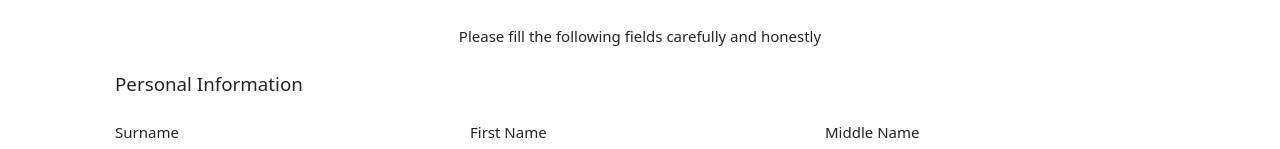
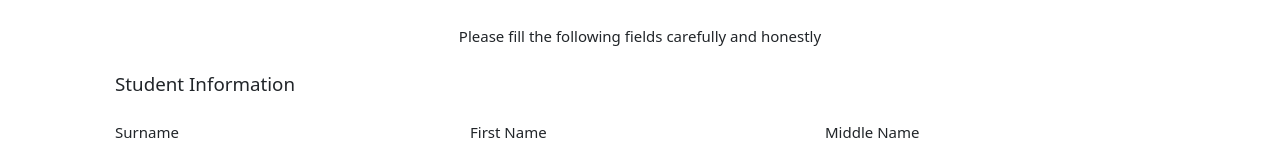
Before and after one commit to Unlimited-demi/ECE-STUDENT-REGISTRATION-PAGE, a React (Vite) app: page / in a window 1280 px wide. Shown: the part 263-412 px from the top of the page. Built offline with nearby package versions, Linux system fonts and the light colour scheme; no server answers.

Commit message:
I think everything is good now just remaining the API end-point

```diff
--- a/src/component/student_form1.jsx
+++ b/src/component/student_form1.jsx
@@ -415,7 +415,7 @@ export default function Form1({ submisssion, getData }) {
   // Components
   return (
     <>
-      <div className="fs-5 mt-2 mb-4">Personal Information</div>
+      <div className="fs-5 mt-2 mb-4">Student Information</div>
       {/* FORM FIELDS */}
       <form className={`row g-3 mb-5`} onSubmit={handleSubmit}>
         {/* Surname */}
```
Also changed, not shown: 2 other files (tests, documents, lock files or other folders).
